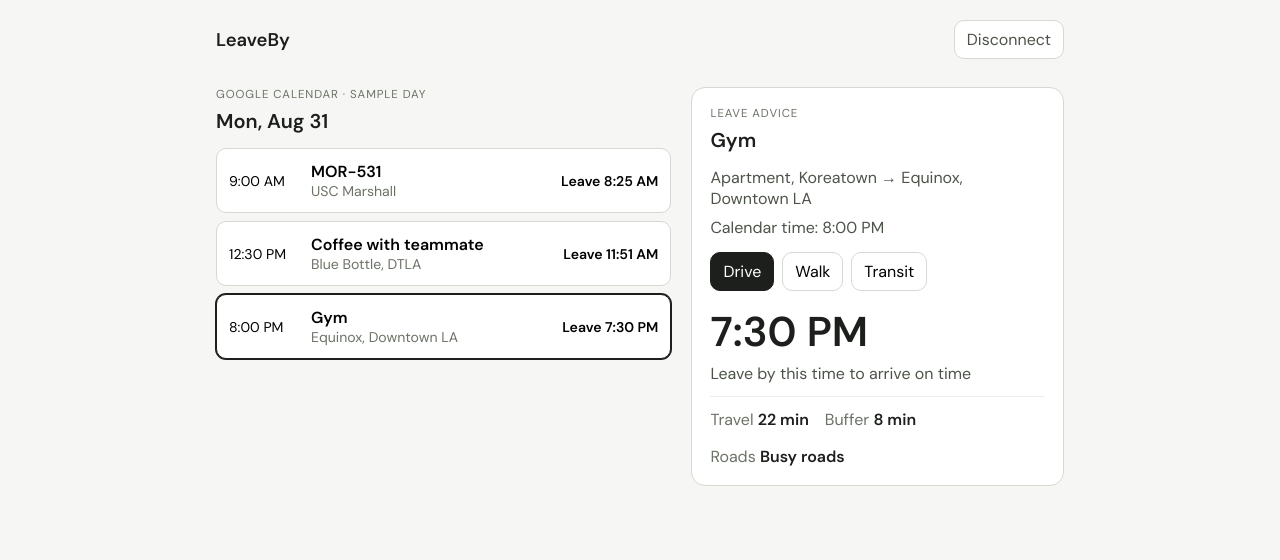
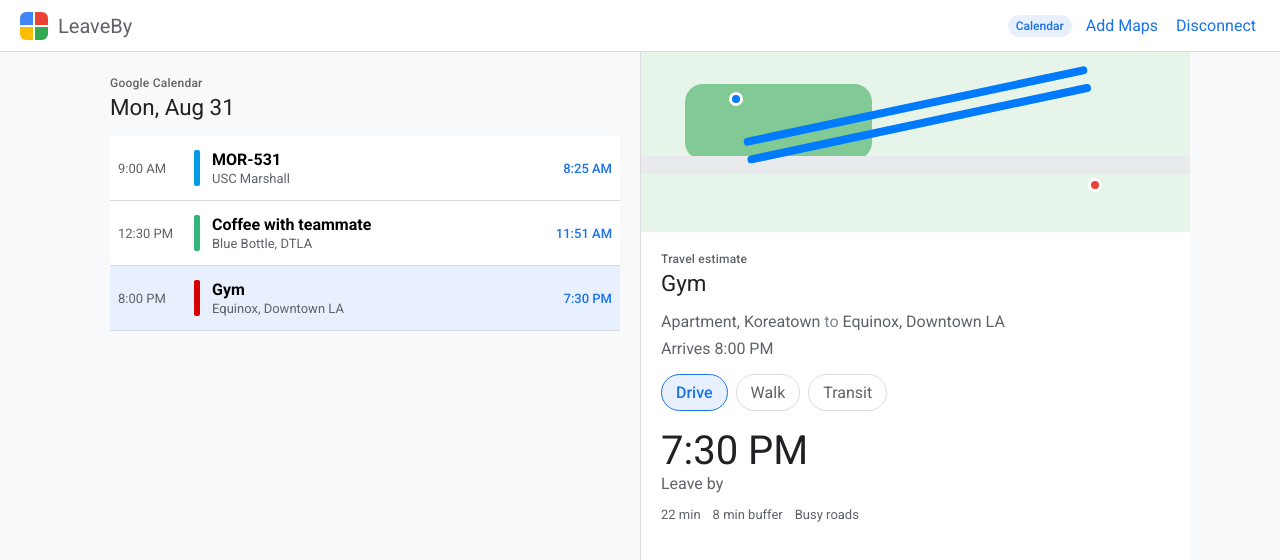
Before and after one commit to sadaffsobhanii/SafProjects, a React (Vite) app: page / in a window 1280 px wide. Both pictures are taken after a click on the button "Connect Google Calendar". Shown: the top 560 px of the page. Built offline with nearby package versions, Linux system fonts and the light colour scheme.

Commit message:
Restyle LeaveBy to Google Calendar and Maps colors
Add Calendar and Apple Maps connect buttons, agenda-style events, and a Maps directions panel while keeping sample data only.

Co-authored-by: sadaffsobhanii <sadaffsobhanii@users.noreply.github.com>

```diff
--- a/src/App.jsx
+++ b/src/App.jsx
@@ -10,13 +10,16 @@ import {
 } from './travel.js'
 
 export default function App() {
-  const [connected, setConnected] = useState(false)
+  const [calendarOn, setCalendarOn] = useState(false)
+  const [mapsOn, setMapsOn] = useState(false)
   const [selectedId, setSelectedId] = useState('gym')
   const [modes, setModes] = useState({
     class: 'drive',
     coffee: 'transit',
     gym: 'drive',
   })
+
+  const connected = calendarOn || mapsOn
 
   const events = SAMPLE_CALENDAR.map((event) => {
     const arriveAt = defaultArriveAt(event.arriveHour, event.arriveMinute)
@@ -32,43 +35,80 @@ export default function App() {
 
   const selected = events.find((event) => event.id === selectedId) || events[0]
 
+  function disconnect() {
+    setCalendarOn(false)
+    setMapsOn(false)
+  }
+
   if (!connected) {
     return (
-      <div className="shell">
-        <Header />
+      <div className="page">
+        <TopBar />
         <main className="connect">
-          <h1>Know when to leave for what’s on your calendar.</h1>
+          <h1>Leave on time for what’s on your calendar.</h1>
           <p>
-            LeaveBy reads your Google Calendar events and tells you what time to
-            walk out the door — walk, drive, or transit — so you are not guessing
-            around traffic.
+            Connect Google Calendar for your events, and Apple Maps for walk,
+            drive, and traffic times. This prototype uses sample data — it does
+            not open a real Google or Apple login.
           </p>
-          <button type="button" className="primary" onClick={() => setConnected(true)}>
+          <div className="connect-actions">
+            <button
+              type="button"
+              className="btn google"
+              onClick={() => setCalendarOn(true)}
+            >
+              <GoogleMark />
               Connect Google Calendar
             </button>
-          <p className="hint">
-            Prototype: this loads a sample day of events. It does not open a real
-            Google login.
-          </p>
+            <button
+              type="button"
+              className="btn maps"
+              onClick={() => setMapsOn(true)}
+            >
+              <MapsPin />
+              Connect Apple Maps
+            </button>
+          </div>
         </main>
       </div>
     )
   }
 
+  const condition = selected.plan.impossible
+    ? null
+    : trafficLabel(selected.plan.multiplier)
+
   return (
-    <div className="shell">
-      <Header
+    <div className="page">
+      <TopBar
         extra={
-          <button type="button" className="ghost" onClick={() => setConnected(false)}>
+          <>
+            <span className="chips">
+              {calendarOn ? <span className="chip cal">Calendar</span> : null}
+              {mapsOn ? <span className="chip map">Maps</span> : null}
+            </span>
+            {!calendarOn ? (
+              <button type="button" className="link" onClick={() => setCalendarOn(true)}>
+                Add Calendar
+              </button>
+            ) : null}
+            {!mapsOn ? (
+              <button type="button" className="link" onClick={() => setMapsOn(true)}>
+                Add Maps
+              </button>
+            ) : null}
+            <button type="button" className="link" onClick={disconnect}>
               Disconnect
             </button>
+          </>
         }
       />
-      <main className="app">
-        <section>
-          <p className="label">Google Calendar · sample day</p>
+
+      <main className="workspace">
+        <section className="agenda" aria-label="Calendar events">
+          <p className="kicker">{calendarOn ? 'Google Calendar' : 'Sample schedule'}</p>
           <h2>{formatDate(selected.arriveAt)}</h2>
-          <ul className="events">
+          <ul>
             {events.map((event) => (
               <li key={event.id}>
                 <button
@@ -77,14 +117,13 @@ export default function App() {
                   onClick={() => setSelectedId(event.id)}
                 >
                   <span className="when">{formatTime(event.arriveAt)}</span>
-                  <span>
+                  <span className="bar" style={{ background: event.color }} />
+                  <span className="copy">
                     <strong>{event.title}</strong>
                     <em>{event.location}</em>
                   </span>
                   <span className="leave">
-                    {event.plan.impossible
-                      ? '—'
-                      : `Leave ${formatTime(event.plan.leaveAt)}`}
+                    {event.plan.impossible ? '—' : formatTime(event.plan.leaveAt)}
                   </span>
                 </button>
               </li>
@@ -92,13 +131,23 @@ export default function App() {
           </ul>
         </section>
 
-        <section className="detail">
-          <p className="label">Leave advice</p>
+        <section className="directions" aria-label="Maps leave time">
+          <div className="map-art" aria-hidden="true">
+            <span className="park" />
+            <span className="road" />
+            <span className="route" />
+            <span className="dot start" />
+            <span className="dot end" />
+          </div>
+          <div className="sheet">
+            <p className="kicker">{mapsOn ? 'Apple Maps' : 'Travel estimate'}</p>
             <h2>{selected.title}</h2>
-          <p className="place">
-            {selected.origin} → {selected.location}
+            <p className="route-text">
+              {selected.origin}
+              <span> to </span>
+              {selected.location}
             </p>
-          <p className="arrive">Calendar time: {formatTime(selected.arriveAt)}</p>
+            <p className="arrive">Arrives {formatTime(selected.arriveAt)}</p>
 
             <div className="modes" role="group" aria-label="Travel mode">
               {MODES.map((item) => (
@@ -116,36 +165,60 @@ export default function App() {
             </div>
 
             {selected.plan.impossible ? (
-            <p className="clock-note">Walking this far is not practical. Try drive or transit.</p>
+              <p className="note">Too far to walk. Choose Drive or Transit.</p>
             ) : (
               <>
-              <p className="clock">{formatTime(selected.plan.leaveAt)}</p>
-              <p className="clock-note">Leave by this time to arrive on time</p>
-              <ul className="stats">
-                <li>
-                  Travel <b>{selected.plan.travel} min</b>
-                </li>
-                <li>
-                  Buffer <b>{selected.plan.buffer} min</b>
-                </li>
-                <li>
-                  Roads{' '}
-                  <b>{trafficLabel(selected.plan.multiplier).text}</b>
-                </li>
-              </ul>
+                <p className="eta">{formatTime(selected.plan.leaveAt)}</p>
+                <p className="note">Leave by</p>
+                <div className="meta">
+                  <span>{selected.plan.travel} min</span>
+                  <span>{selected.plan.buffer} min buffer</span>
+                  <span>{condition.text}</span>
+                </div>
               </>
             )}
+          </div>
         </section>
       </main>
     </div>
   )
 }
 
-function Header({ extra }) {
+function TopBar({ extra }) {
   return (
-    <header>
-      <span className="brand">LeaveBy</span>
-      {extra}
+    <header className="topbar">
+      <div className="brand">
+        <span className="logo" aria-hidden="true">
+          <i className="b" />
+          <i className="r" />
+          <i className="y" />
+          <i className="g" />
+        </span>
+        LeaveBy
+      </div>
+      <div className="top-extra">{extra}</div>
     </header>
   )
 }
+
+function GoogleMark() {
+  return (
+    <svg width="18" height="18" viewBox="0 0 18 18" aria-hidden="true">
+      <path fill="#4285F4" d="M17.6 9.2c0-.6-.1-1.2-.2-1.8H9v3.4h4.8c-.2 1.1-.9 2-1.8 2.6v2.2h3c1.7-1.6 2.6-4 2.6-6.4z" />
+      <path fill="#34A853" d="M9 18c2.4 0 4.5-.8 6-2.2l-3-2.2c-.8.6-1.9.9-3 .9-2.3 0-4.3-1.6-5-3.7H1v2.3C2.4 15.9 5.5 18 9 18z" />
+      <path fill="#FBBC05" d="M4 10.8c-.2-.6-.3-1.2-.3-1.8s.1-1.2.3-1.8V4.9H1C.4 6.2 0 7.6 0 9s.4 2.8 1 4.1l3-2.3z" />
+      <path fill="#EA4335" d="M9 3.6c1.3 0 2.5.5 3.4 1.3l2.5-2.5C13.5.9 11.4 0 9 0 5.5 0 2.4 2.1 1 4.9l3 2.3C4.7 5.1 6.7 3.6 9 3.6z" />
+    </svg>
+  )
+}
+
+function MapsPin() {
+  return (
+    <svg width="18" height="18" viewBox="0 0 18 18" aria-hidden="true">
+      <path
+        fill="#007AFF"
+        d="M9 1.5a6 6 0 0 0-6 6c0 4.5 6 9 6 9s6-4.5 6-9a6 6 0 0 0-6-6zm0 8.1A2.1 2.1 0 1 1 9 5.4a2.1 2.1 0 0 1 0 4.2z"
+      />
+    </svg>
+  )
+}
--- a/src/index.css
+++ b/src/index.css
@@ -1,4 +1,15 @@
-@import url('https://fonts.googleapis.com/css2?family=DM+Sans:ital,opsz,wght@0,9..40,400;0,9..40,600;1,9..40,400&display=swap');
+@import url('https://fonts.googleapis.com/css2?family=Roboto:wght@400;500;700&display=swap');
+
+:root {
+  --blue: #1a73e8;
+  --blue-hover: #174ea6;
+  --maps: #007aff;
+  --text: #202124;
+  --muted: #5f6368;
+  --line: #dadce0;
+  --bg: #f8f9fa;
+  --white: #fff;
+}
 
 * {
   box-sizing: border-box;
@@ -6,9 +17,9 @@
 
 body {
   margin: 0;
-  font-family: 'DM Sans', system-ui, sans-serif;
-  background: #f6f7f4;
-  color: #1c1f1b;
+  font-family: Roboto, Arial, sans-serif;
+  background: var(--bg);
+  color: var(--text);
 }
 
 button {
@@ -16,186 +27,358 @@ button {
   cursor: pointer;
 }
 
-.shell {
-  max-width: 880px;
-  margin: 0 auto;
-  padding: 20px 16px 48px;
+.page {
+  min-height: 100vh;
 }
 
-header {
+.topbar {
   display: flex;
+  align-items: center;
   justify-content: space-between;
-  align-items: center;
-  margin-bottom: 28px;
+  gap: 12px;
+  padding: 10px 20px;
+  background: var(--white);
+  border-bottom: 1px solid var(--line);
 }
 
 .brand {
-  font-weight: 600;
-  font-size: 1.15rem;
+  display: flex;
+  align-items: center;
+  gap: 10px;
+  font-size: 1.25rem;
+  font-weight: 400;
+  color: var(--muted);
+}
+
+.logo {
+  width: 28px;
+  height: 28px;
+  display: grid;
+  grid-template-columns: 1fr 1fr;
+  gap: 2px;
+}
+
+.logo i {
+  display: block;
+}
+
+.logo .b {
+  background: #4285f4;
+  border-radius: 6px 0 0 0;
+}
+.logo .r {
+  background: #ea4335;
+  border-radius: 0 6px 0 0;
+}
+.logo .y {
+  background: #fbbc04;
+  border-radius: 0 0 0 6px;
+}
+.logo .g {
+  background: #34a853;
+  border-radius: 0 0 6px 0;
+}
+
+.top-extra {
+  display: flex;
+  align-items: center;
+  gap: 10px;
+  flex-wrap: wrap;
+}
+
+.chips {
+  display: flex;
+  gap: 6px;
+}
+
+.chip {
+  font-size: 12px;
+  font-weight: 500;
+  padding: 4px 8px;
+  border-radius: 12px;
+}
+
+.chip.cal {
+  background: #e8f0fe;
+  color: var(--blue);
+}
+
+.chip.map {
+  background: #e8f1ff;
+  color: var(--maps);
+}
+
+.link {
+  border: 0;
+  background: none;
+  color: var(--blue);
+  padding: 6px 4px;
 }
 
 .connect {
-  max-width: 520px;
-  padding-top: 24px;
+  max-width: 560px;
+  margin: 56px auto;
+  padding: 0 20px;
 }
 
 .connect h1 {
   font-size: 2rem;
-  line-height: 1.2;
-  font-weight: 600;
+  font-weight: 400;
   margin: 0 0 12px;
 }
 
 .connect p {
-  color: #4c5348;
-  margin: 0 0 20px;
+  color: var(--muted);
+  line-height: 1.5;
+  margin: 0 0 24px;
 }
 
-.primary,
-.ghost,
-.modes button,
-.event {
-  border-radius: 10px;
-  border: 1px solid #d5d9d1;
-  background: #fff;
+.connect-actions {
+  display: flex;
+  flex-direction: column;
+  gap: 12px;
+  max-width: 320px;
 }
 
-.primary {
-  background: #1c1f1b;
-  color: #fff;
-  border-color: #1c1f1b;
-  padding: 12px 16px;
+.btn {
+  display: flex;
+  align-items: center;
+  justify-content: center;
+  gap: 10px;
+  border-radius: 4px;
+  padding: 11px 16px;
+  font-weight: 500;
 }
 
-.ghost {
-  padding: 8px 12px;
-  color: #4c5348;
+.btn.google {
+  background: var(--blue);
+  color: var(--white);
+  border: 0;
 }
 
-.hint {
-  font-size: 0.9rem;
+.btn.google:hover {
+  background: var(--blue-hover);
 }
 
-.app {
-  display: grid;
-  grid-template-columns: 1.1fr 0.9fr;
-  gap: 20px;
+.btn.maps {
+  background: var(--white);
+  color: var(--maps);
+  border: 1px solid var(--line);
 }
 
-.label {
-  text-transform: uppercase;
-  letter-spacing: 0.08em;
-  font-size: 0.72rem;
-  color: #6b7366;
-  margin: 0 0 6px;
+.workspace {
+  display: grid;
+  grid-template-columns: 1fr 1fr;
+  gap: 0;
+  max-width: 1100px;
+  margin: 0 auto;
 }
 
-h2 {
-  margin: 0 0 14px;
-  font-size: 1.25rem;
+.agenda {
+  padding: 24px 20px;
 }
 
-.events {
+.kicker {
+  margin: 0 0 4px;
+  font-size: 12px;
+  font-weight: 500;
+  color: var(--muted);
+  letter-spacing: 0.02em;
+}
+
+.agenda h2,
+.sheet h2 {
+  margin: 0 0 16px;
+  font-size: 1.4rem;
+  font-weight: 400;
+}
+
+.agenda ul {
   list-style: none;
   margin: 0;
   padding: 0;
-  display: grid;
-  gap: 8px;
 }
 
 .event {
   width: 100%;
   display: grid;
-  grid-template-columns: 72px 1fr auto;
-  gap: 10px;
+  grid-template-columns: 64px 6px 1fr auto;
+  gap: 12px;
+  align-items: center;
   text-align: left;
-  padding: 12px;
-  align-items: center;
+  background: var(--white);
+  border: 0;
+  border-bottom: 1px solid var(--line);
+  padding: 14px 8px;
 }
 
 .event.on {
-  border-color: #1c1f1b;
-  box-shadow: 0 0 0 1px #1c1f1b;
+  background: #e8f0fe;
 }
 
-.when,
-.leave {
-  font-size: 0.88rem;
+.when {
+  color: var(--muted);
+  font-size: 13px;
+}
+
+.bar {
+  align-self: stretch;
+  border-radius: 2px;
+  min-height: 36px;
+}
+
+.copy strong,
+.copy em {
+  display: block;
+}
+
+.copy em {
+  font-style: normal;
+  color: var(--muted);
+  font-size: 13px;
+  margin-top: 2px;
 }
 
 .leave {
-  font-weight: 600;
-  white-space: nowrap;
+  color: var(--blue);
+  font-weight: 500;
+  font-size: 13px;
 }
 
-.event strong,
-.event em {
-  display: block;
+.directions {
+  background: var(--white);
+  border-left: 1px solid var(--line);
+  min-height: calc(100vh - 53px);
+  display: flex;
+  flex-direction: column;
 }
 
-.event em {
-  font-style: normal;
-  color: #6b7366;
-  font-size: 0.88rem;
+.map-art {
+  position: relative;
+  height: 180px;
+  background: #e6f4ea;
+  overflow: hidden;
 }
 
-.detail {
-  background: #fff;
-  border: 1px solid #d5d9d1;
-  border-radius: 14px;
-  padding: 18px;
+.map-art .park {
+  position: absolute;
+  left: 8%;
+  top: 18%;
+  width: 34%;
+  height: 42%;
+  background: #81c995;
+  border-radius: 18px;
 }
 
-.place,
+.map-art .road {
+  position: absolute;
+  left: 0;
+  top: 58%;
+  width: 100%;
+  height: 18px;
+  background: #e8eaed;
+}
+
+.map-art .route {
+  position: absolute;
+  left: 18%;
+  top: 28%;
+  width: 64%;
+  height: 8px;
+  background: var(--maps);
+  border-radius: 8px;
+  transform: rotate(-12deg);
+  box-shadow: 0 18px 0 0 var(--maps);
+}
+
+.map-art .dot {
+  position: absolute;
+  width: 14px;
+  height: 14px;
+  border-radius: 50%;
+  border: 3px solid var(--white);
+}
+
+.map-art .start {
+  background: var(--maps);
+  left: 16%;
+  top: 22%;
+}
+
+.map-art .end {
+  background: #ea4335;
+  right: 16%;
+  bottom: 22%;
+}
+
+.sheet {
+  padding: 20px;
+}
+
+.route-text,
 .arrive,
-.clock-note {
+.note {
   margin: 0 0 8px;
-  color: #4c5348;
+  color: var(--muted);
+}
+
+.route-text span {
+  color: #80868b;
 }
 
 .modes {
   display: flex;
   gap: 8px;
-  margin: 14px 0;
+  margin: 16px 0;
 }
 
 .modes button {
-  padding: 8px 12px;
+  border: 1px solid var(--line);
+  background: var(--white);
+  color: var(--muted);
+  border-radius: 20px;
+  padding: 8px 14px;
 }
 
 .modes button.on {
-  background: #1c1f1b;
-  color: #fff;
-  border-color: #1c1f1b;
+  background: #e8f0fe;
+  border-color: var(--blue);
+  color: var(--blue);
+  font-weight: 500;
 }
 
-.clock {
-  font-size: 2.6rem;
-  font-weight: 600;
-  margin: 8px 0 4px;
+.eta {
+  margin: 8px 0 0;
+  font-size: 2.5rem;
+  font-weight: 400;
+  color: var(--text);
 }
 
-.stats {
-  list-style: none;
-  padding: 12px 0 0;
-  margin: 12px 0 0;
-  border-top: 1px solid #eceee9;
+.meta {
   display: flex;
-  gap: 16px;
   flex-wrap: wrap;
+  gap: 12px;
+  margin-top: 14px;
+  color: var(--muted);
+  font-size: 13px;
 }
 
-.stats li {
-  color: #6b7366;
-}
-
-.stats b {
-  color: #1c1f1b;
-}
-
-@media (max-width: 720px) {
-  .app,
-  .event {
+@media (max-width: 800px) {
+  .workspace {
     grid-template-columns: 1fr;
   }
+
+  .directions {
+    border-left: 0;
+    border-top: 1px solid var(--line);
+    min-height: auto;
+  }
+
+  .event {
+    grid-template-columns: 56px 6px 1fr;
+  }
+
+  .leave {
+    grid-column: 3;
+  }
 }
--- a/src/travel.js
+++ b/src/travel.js
@@ -8,6 +8,7 @@ export const SAMPLE_CALENDAR = [
   {
     id: 'class',
     title: 'MOR-531',
+    color: '#039be5',
     origin: 'Home, West Adams',
     location: 'USC Marshall',
     arriveHour: 9,
@@ -18,6 +19,7 @@ export const SAMPLE_CALENDAR = [
   {
     id: 'coffee',
     title: 'Coffee with teammate',
+    color: '#33b679',
     origin: 'USC Marshall',
     location: 'Blue Bottle, DTLA',
     arriveHour: 12,
@@ -28,6 +30,7 @@ export const SAMPLE_CALENDAR = [
   {
     id: 'gym',
     title: 'Gym',
+    color: '#d50000',
     origin: 'Apartment, Koreatown',
     location: 'Equinox, Downtown LA',
     arriveHour: 20,
```
Also changed, not shown: public/favicon.svg. Lines whose indentation alone changed are shown as unchanged.
